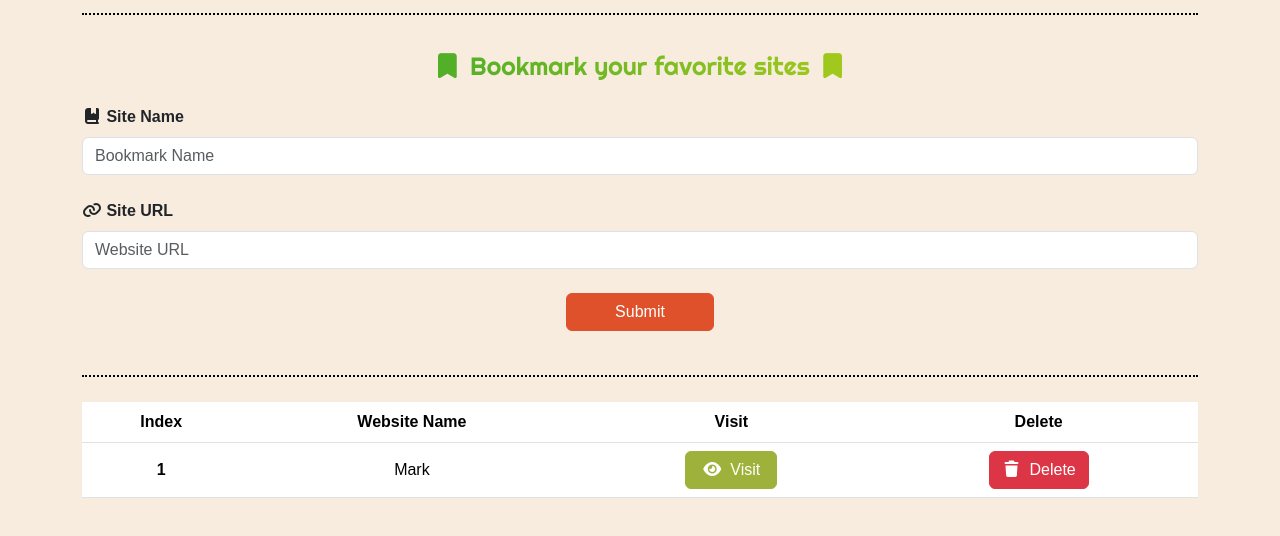
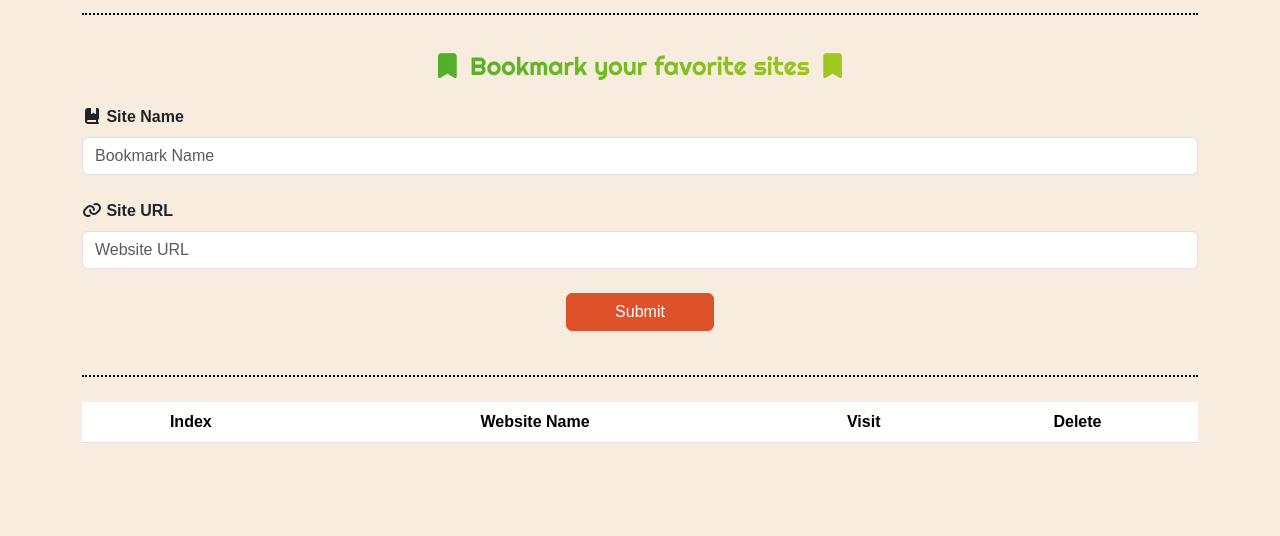
Before and after one commit to Asemhamed/BookMark, a plain HTML site: page index.html in a window 1280 px wide. Shown: the part 144-680 px from the top of the page. Drawn offline with nearby package versions, Linux system fonts and the light colour scheme; a web font is replaced by a local one.

Commit message:
last edit

```diff
--- a/index.html
+++ b/index.html
@@ -64,14 +64,6 @@
                     </tr>
                 </thead>
                 <tbody>
-                    <tr>
-                        <th scope="row">1</th>
-                        <td>Mark</td>
-                        <td><a href><button class="btn btn-visit px-3"><i
-                                        class="fa-solid fa-eye me-2"></i>Visit</button></a></td>
-                        <td><button class="btn btn-danger"><i
-                                    class="fa-solid fa-trash me-2"></i>Delete</button></td>
-                    </tr>
                 </tbody>
             </table>
         </div>
```
